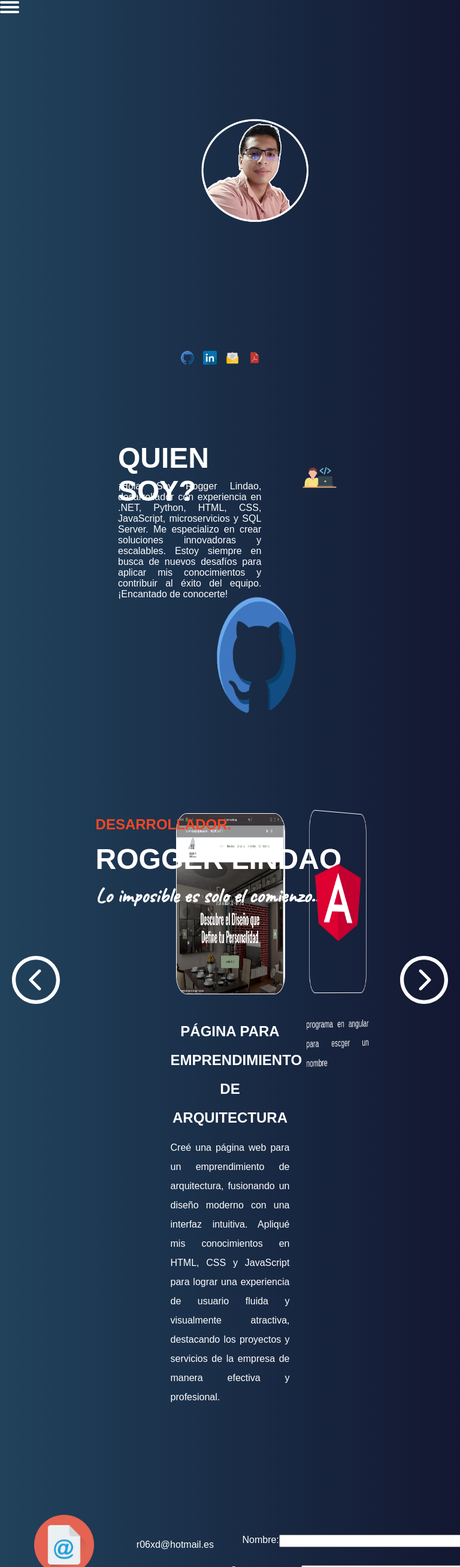
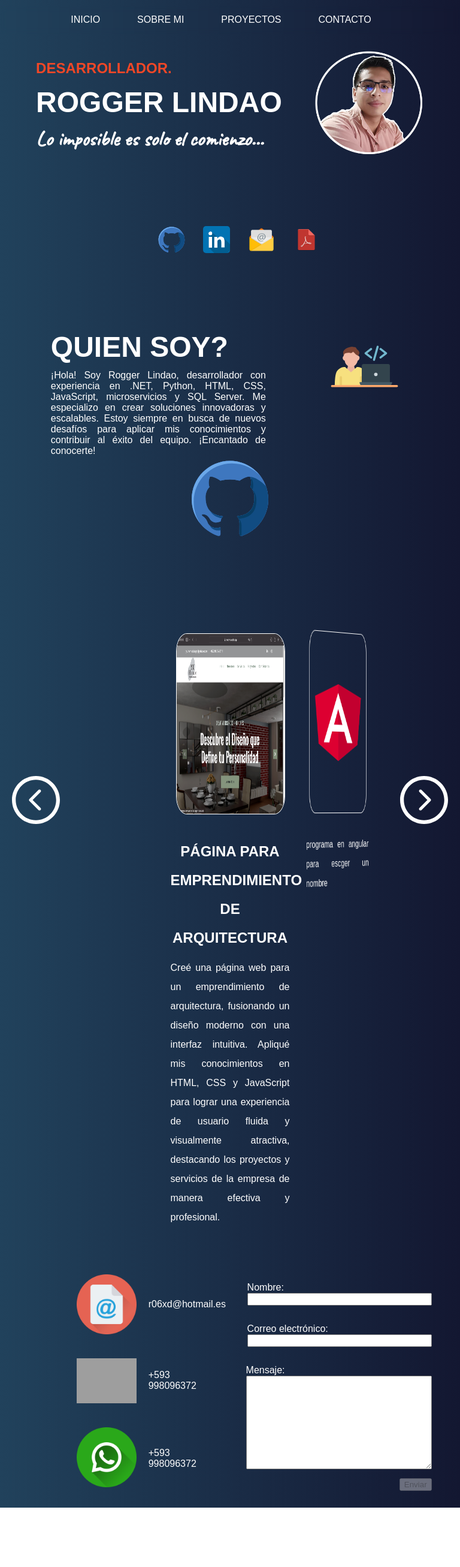
Before and after one commit to r06xd/Portfolio, an Angular app: page /comp-inicio in a window 768 px wide. Shown: the top 2613 px of the page at 60% size. After the commit the page ends 2514 px from the top, so only its background shows below. Built offline with nearby package versions, Linux system fonts and the light colour scheme; grey boxes are pictures that could not be loaded.

Commit message:
correcciones de responsividad

```diff
--- a/src/app/comp-inicio/comp-inicio.component.scss
+++ b/src/app/comp-inicio/comp-inicio.component.scss
@@ -356,19 +356,254 @@ form{
 
  /*Escritorio*/
  @media (min-width: 1199.98px)  {
+  .grid-container {
+    //background: #26f282;
+  }
 
 }
 /*Fin Escritorio*/
 
 /*Tablet*/
 /*Portrait*/
-@media (min-width: 576px) and (max-width: 991.98px) and (orientation:portrait) {
+@media (min-width: 576px) and (max-width: 1199.98px) and (orientation:portrait) {
+
+  .grid-container {
+    display: flex;
+    flex-direction: column;
+    align-items: center;
+    justify-content: center;
+    //grid-template-columns: 1fr;
+    //grid-gap: 10px;
+    padding: 10px;
+  }
+
+  /*Seccion INICIO*/
+  .row{
+    display: flex;
+    flex-direction: row-reverse;
+    align-items: center;
+    justify-content: space-evenly;
+    height: 100%;
+  }
+
+  .img-perfil{
+    float: right;
+      width: 25%;
+      margin-left: 0px;
+      padding-right: 0px;
+      padding-top: 0px;
+}
+
+.container-inicio{
+  height: 40vh;
+}
+  .container-texto{
+    align-items: flex-start;
+    justify-content: center;
+    //position: absolute;
+    top: 50%;
+    left: 10%;
+    transform: none;
+    text-align: left;
+    padding-left: 0px;
+  }
+
+  /* BARRA DE ICONOS */
+      /*Barra de iconos*/
+      .container-icon{
+        display: flex;
+        flex-direction: row;
+        justify-content: center;
+        align-items: center;
+        width: 100%;
+        height: 100%;
+      }
+    .icon{
+
+      //background-color: aliceblue;
+      text-align: center;
+      width: 40%;
+      padding-left: 0%;
+    }
+
+    /*Quien soy presentacion*/
+    .container-presentacion{
+      height: 220px;
+      display: flex;
+      justify-content: center;
+      flex-direction: row;
+      padding-top: 10%;
+    }
+
+    .presentacion{
+      width: 60%;
+      height: 100px;
+    }
+    .texto-presentacion{
+      width: 80%;
+      height: 50px;
+    }
+    .img-icon-presentacion{
+      width: 20%;
+    }
+    .rotating-face{
+      width: initial;
+    }
+
+    .rotating-face-container{
+      height: 15vh;
+      width: 100%;
+      position:relative;
+      perspective: 300px;
+      padding-left: 0%;
+      padding-top: 5vh;
+    }
+
+    #contactame{
+      display: flex;
+      flex-direction: row;
+      align-items: center;
+      justify-content: center;
+      margin-top: 60%;
+      width: 100%;
+    }
+    .contactame-item{
+      flex-direction: row;
+      width: 27vh;
+    }
+    .iconos-contactos{
+      flex-direction: column;
+    }
+    .formulario-contacto{
+      flex-direction: column;
+    }
+    .contactame-column{
+      width: 45%;
+    }
+    .form-group{
+      flex-direction: column;
+    }
 
 }
 
 /*landscape*/
-@media (min0-width: 991.98px) and (max-width: 1199.98px)and (orientation:landscape) {
+@media (min-width: 991.98px) and (max-width: 1199.98px)and (orientation:landscape) {
+  .grid-container {
+    display: flex;
+    flex-direction: column;
+    align-items: center;
+    justify-content: center;
+    //grid-template-columns: 1fr;
+    //grid-gap: 10px;
+    padding: 10px;
+  }
 
+  /*Seccion INICIO*/
+  .row{
+    display: flex;
+    flex-direction: row-reverse;
+    align-items: center;
+    justify-content: space-evenly;
+    height: 100%;
+  }
+
+  .img-perfil{
+    float: right;
+      width: 25%;
+      margin-left: 0px;
+      padding-right: 0px;
+      padding-top: 0px;
+}
+
+.container-inicio{
+  height: 80vh;
+}
+  .container-texto{
+    align-items: flex-start;
+    justify-content: center;
+    //position: absolute;
+    top: 50%;
+    left: 10%;
+    transform: none;
+    text-align: left;
+    padding-left: 0px;
+  }
+
+  /* BARRA DE ICONOS */
+      /*Barra de iconos*/
+      .container-icon{
+        display: flex;
+        flex-direction: row;
+        justify-content: center;
+        align-items: center;
+        width: 100%;
+        height: 100%;
+      }
+    .icon{
+
+      //background-color: aliceblue;
+      text-align: center;
+      width: 40%;
+      padding-left: 0%;
+    }
+
+    /*Quien soy presentacion*/
+    .container-presentacion{
+      height: 220px;
+      display: flex;
+      justify-content: center;
+      flex-direction: row;
+      padding-top: 10%;
+    }
+
+    .presentacion{
+      width: 60%;
+      height: 100px;
+    }
+    .texto-presentacion{
+      width: 80%;
+      height: 50px;
+    }
+    .img-icon-presentacion{
+      width: 20%;
+    }
+    .rotating-face{
+      width: initial;
+    }
+
+    .rotating-face-container{
+      height: 15vh;
+      width: 100%;
+      position:relative;
+      perspective: 300px;
+      padding-left: 0%;
+      padding-top: 5vh;
+    }
+
+    #contactame{
+      display: flex;
+      flex-direction: row;
+      align-items: center;
+      justify-content: center;
+      margin-top: 30%;
+      width: 100%;
+    }
+    .contactame-item{
+      flex-direction: row;
+      width: 27vh;
+    }
+    .iconos-contactos{
+      flex-direction: column;
+    }
+    .formulario-contacto{
+      flex-direction: column;
+    }
+    .contactame-column{
+      width: 45%;
+    }
+    .form-group{
+      flex-direction: column;
+    }
 }
 /*fin tablet*/
 
@@ -403,7 +638,8 @@ form{
 
         padding-right: 0%;
         padding-top: 0%;
-  }
+
+    }
 
   /* Estilos para el contenedor principal */
   .container-texto {
@@ -473,6 +709,10 @@ form{
     padding-top: 0%;
   }
 
+  /*Proyectos*/
+  .conten-center-proyectos{
+    width: 100%;
+  }
   .card-back{
     visibility: hidden;
   }
@@ -493,6 +733,10 @@ form{
   }
   .card-actual{
     width: 100%;
+    display: flex;
+    flex-direction: column;
+    justify-content: center;
+    align-items: center;
   }
 
   #contactame{
@@ -523,5 +767,152 @@ form{
 /*landscape*/
 @media (min-width: 576px) and (max-width: 991.98px) and (orientation:landscape) {
 
+  .grid-container {
+    display: flex;
+    flex-direction: column;
+    align-items: center;
+    justify-content: center;
+    //grid-template-columns: 1fr;
+    //grid-gap: 10px;
+    padding: 10px;
+  }
+
+  .row{
+    text-align: center;
+    display: flex;
+    flex-direction: column;
+    align-items: center;
+    justify-content: center
+  }
+
+  .img-perfil{
+      float: left;
+      width: 50%;
+      margin-left: 0px;
+      padding-left: 0%;
+      padding-right: 0%;
+      padding-top: 0%;
+}
+
+/* Estilos para el contenedor principal */
+.container-texto {
+  align-items: flex-start;
+  justify-content: center;
+  //position: absolute;
+  top: 50%;
+  left: 10%;
+  transform: translateY(0%);
+  text-align: left;
+  padding-left: 0%;
+}
+
+.container-texto h3{
+  font-size: 25px;
+  text-align: center;
+}
+.container-texto h1{
+  font-size: 35px;
+  text-align: center;
+}
+
+  /*Barra de iconos*/
+  .container-icon{
+    padding-top: 40%;
+    display: flex;
+    flex-direction: row;
+    justify-content: center;
+    align-items: center;
+  }
+.icon{
+
+  //background-color: aliceblue;
+  text-align: center;
+  width: 50%;
+  padding-left: 0%;
+}
+
+/*Quien soy presentacion*/
+.container-presentacion{
+  height: 50vh;
+  display: flex;
+  justify-content: center;
+  flex-direction: column;
+  padding-top: 20%
+}
+
+.presentacion{
+  width: 100%;
+  height: 100px;
+}
+.texto-presentacion{
+  width: 100%;
+  height: 50px;
+}
+.img-icon-presentacion{
+  width: 100%;
+  height: 30vh;
+  padding-top: 20vh;
+}
+.rotating-face{
+  width: 15%;
+}
+
+.rotating-face-container{
+  height: 200px;
+  width: 100%;
+  position:relative;
+  perspective: 200px;
+  padding-left: 0%;
+  padding-top: 20vh;
+}
+
+.card-back{
+  visibility: hidden;
+}
+.card-front{
+  visibility: hidden;
+}
+
+.img-card{
+  width: 150%;
+  height: 50%;
+  margin: 0%;
+}
+
+.content-card{
+  width: 200%;
+  height: 50%;
+  line-height: 1.5;
+}
+.card-actual{
+  width: 100%;
+  display: flex;
+  flex-direction: column;
+  justify-content: center;
+  align-items: center;
+}
+
+#contactame{
+  display: flex;
+  flex-direction: column;
+  align-items: center;
+  justify-content: center;
+  margin-top: 30vh;
+}
+.contactame-item{
+  flex-direction: column;
+}
+.iconos-contactos{
+  flex-direction: column;
+}
+.formulario-contacto{
+  flex-direction: column;
+}
+.contactame-column{
+  width: 100%;
+}
+.form-group{
+  flex-direction: column;
+}
 }
 /*fin movil*/
--- a/src/app/comp-menu/comp-menu.component.scss
+++ b/src/app/comp-menu/comp-menu.component.scss
@@ -161,12 +161,12 @@
 
 /*Tablet*/
 /*Portrait*/
-@media (min-width: 576px) and (max-width: 991.98px) and (orientation:portrait) {
+@media (min-width: 576px) and (max-width: 1199.98px) and (orientation:portrait) {
   .menu-container{
-    visibility: hidden;
+    visibility: visible;
   }
   .menu-icon{
-    visibility: visible;
+    visibility: hidden;
   }
 }
 
```
